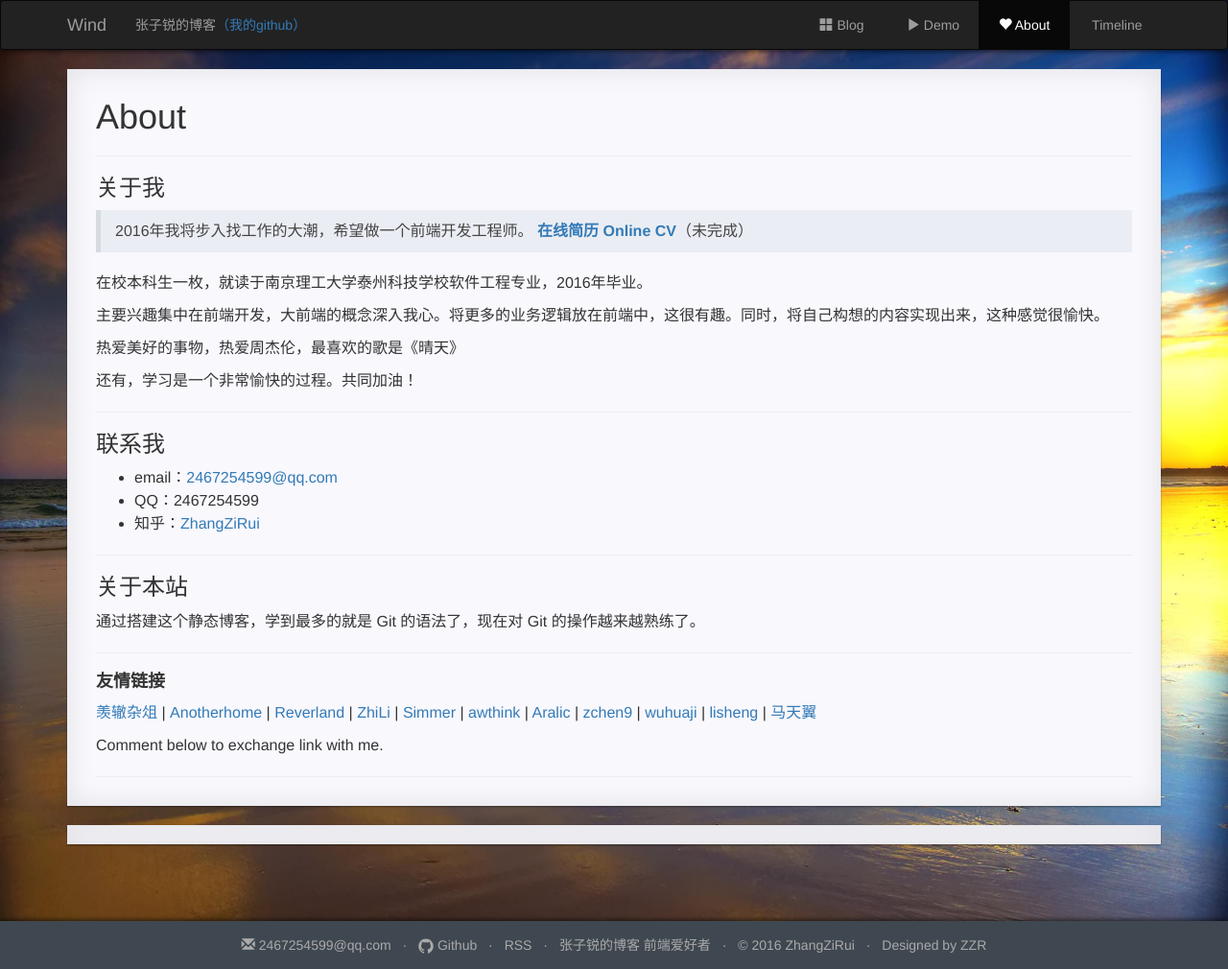
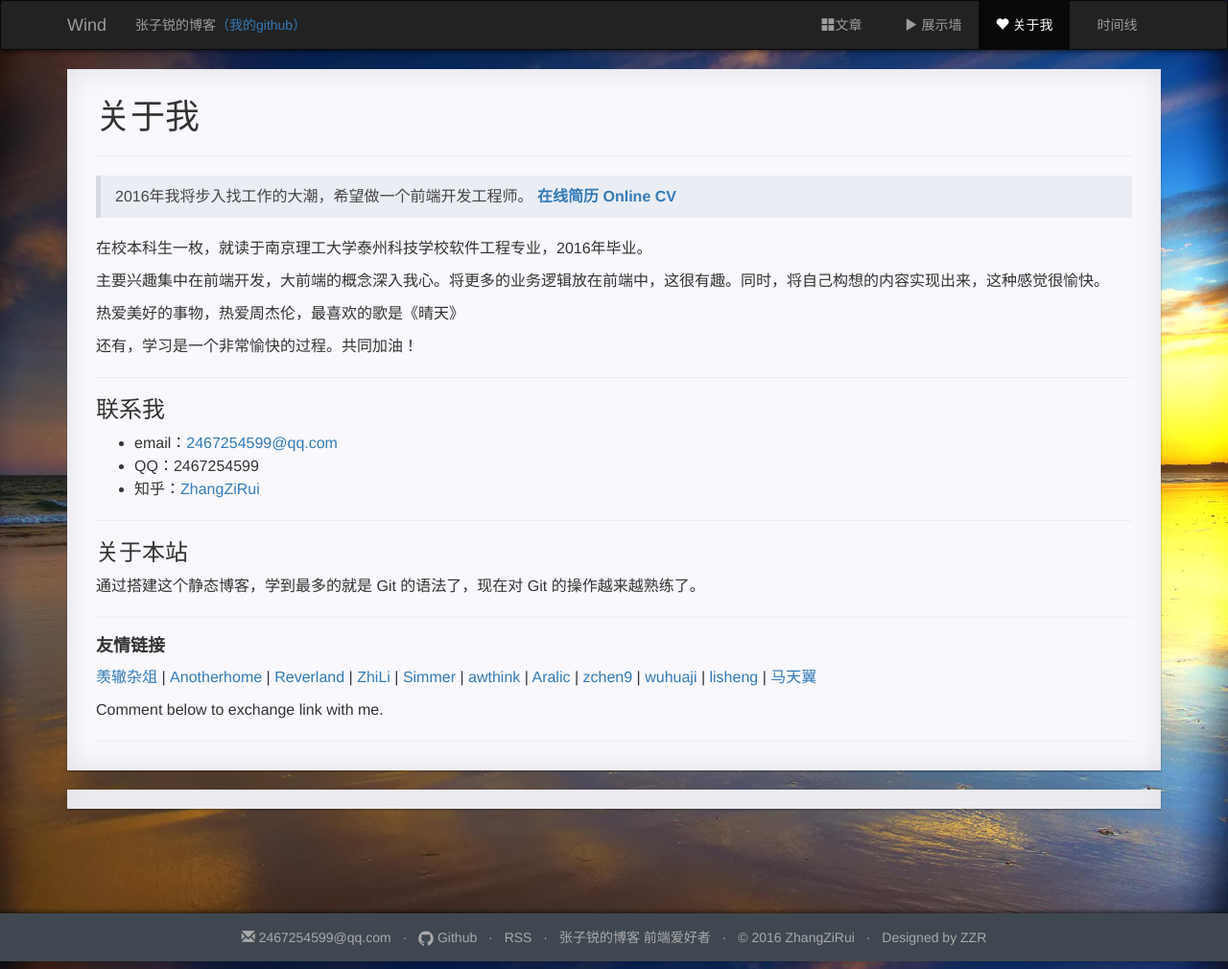
Before and after one commit to turkey321/zzr-china.github.com, a Jekyll site: the page built from pages/2about.md, in a window 1280 px wide. Shown: the whole page at 96% size. Built offline with Jekyll 4.4.1, drawn with Linux system fonts in a browser that asks for light colours; nearby versions of some CDN libraries; comment, search, counter and statistics services are not loaded; a style sheet for code colours, icons or effects is not loaded.

Commit message:
change to chinese

```diff
--- a/_includes/header.html
+++ b/_includes/header.html
@@ -23,7 +23,7 @@
           {% else %}
           <li>
         {% endif %}
-          <a href="{{ site.baseurl }}/"><span class="glyphicon glyphicon-th-large"></span> Blog</a></li>
+          <a href="{{ site.baseurl }}/"><span class="glyphicon glyphicon-th-large"></span>文章</a></li>
 
         {% for p in site.pages %}
           {% if p.title %}
--- a/pages/1demo.html
+++ b/pages/1demo.html
@@ -1,6 +1,6 @@
 ---
 layout: page
-title: Demo
+title: 展示墙
 permalink: /demo/
 icon: glyphicon-play
 ---
--- a/pages/2about.md
+++ b/pages/2about.md
@@ -1,13 +1,12 @@
 ---
 layout: page
-title: About
+title: 关于我
 permalink: /about/
 icon: glyphicon-heart
 ---
 
-### 关于我
 
-> 2016年我将步入找工作的大潮，希望做一个前端开发工程师。 **[在线简历 Online CV](http://www.zhangzirui.com/resumeonline/#/)**（未完成）
+> 2016年我将步入找工作的大潮，希望做一个前端开发工程师。 **[在线简历 Online CV](http://www.zhangzirui.com/resumeonline/#/)**
 
 在校本科生一枚，就读于南京理工大学泰州科技学校软件工程专业，2016年毕业。
 
--- a/pages/2archive.html
+++ b/pages/2archive.html
@@ -1,6 +1,6 @@
 ---
 layout: page
-title: Timeline
+title: 时间线
 comments: false
 ---
 
```
